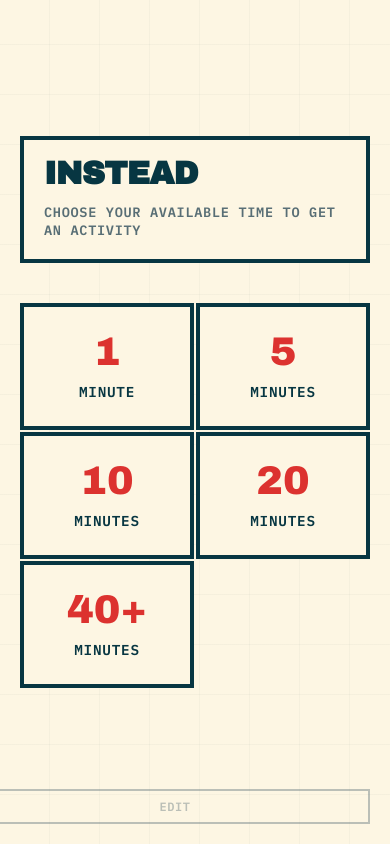
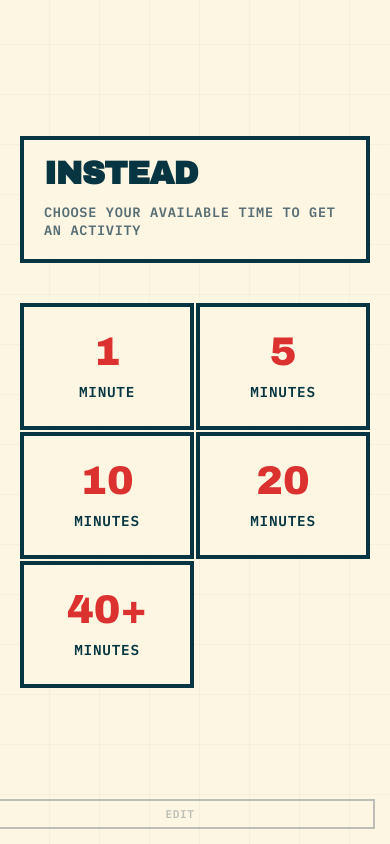
Before and after one commit to motdiem/instead, a plain HTML site: page index.html in a window 390 px wide. Drawn offline with Linux system fonts and the light colour scheme.

Commit message:
Updated icons and edit button

```diff
--- a/index.html
+++ b/index.html
@@ -330,6 +330,7 @@
             z-index: 1000;
             transition: all 0.3s cubic-bezier(0.16, 1, 0.3, 1);
             opacity: 0.4;
+            white-space: nowrap;
         }
 
         .edit-toggle:hover {
@@ -342,6 +343,10 @@
             color: var(--bg-primary);
             border-color: var(--accent);
             opacity: 1;
+        }
+
+        .edit-toggle.hidden {
+            display: none;
         }
 
         .edit-section {
@@ -424,6 +429,13 @@
 
             button {
                 width: 100%;
+            }
+
+            .edit-toggle {
+                padding: 6px 12px;
+                font-size: 0.7rem;
+                bottom: 15px;
+                right: 15px;
             }
         }
     </style>
@@ -672,6 +684,9 @@
             document.getElementById('activityTitle').textContent = randomActivity.toUpperCase();
             document.getElementById('activityTime').textContent = minutes === 40 ? '40+ MINUTES' : `${minutes} MINUTE${minutes > 1 ? 'S' : ''}`;
 
+            // Hide edit button on result screen
+            document.getElementById('editToggle').classList.add('hidden');
+
             // Switch screens
             showScreen('resultScreen');
         }
@@ -679,6 +694,8 @@
         // Reset to time selection
         function resetApp() {
             currentTime = null;
+            // Show edit button again
+            document.getElementById('editToggle').classList.remove('hidden');
             showScreen('timeScreen');
         }
 
```
Also changed, not shown: icon-192.png, icon-512.png.
